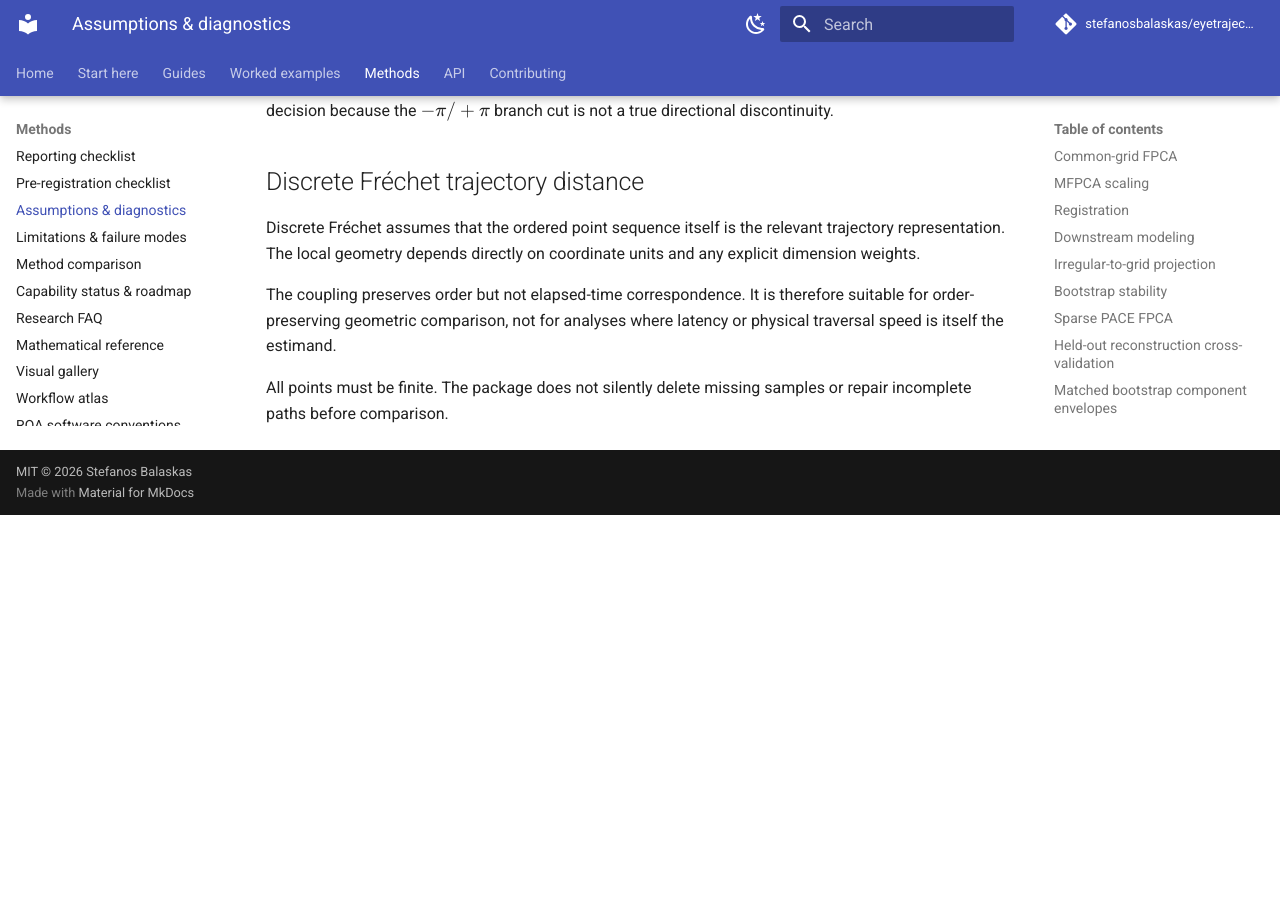
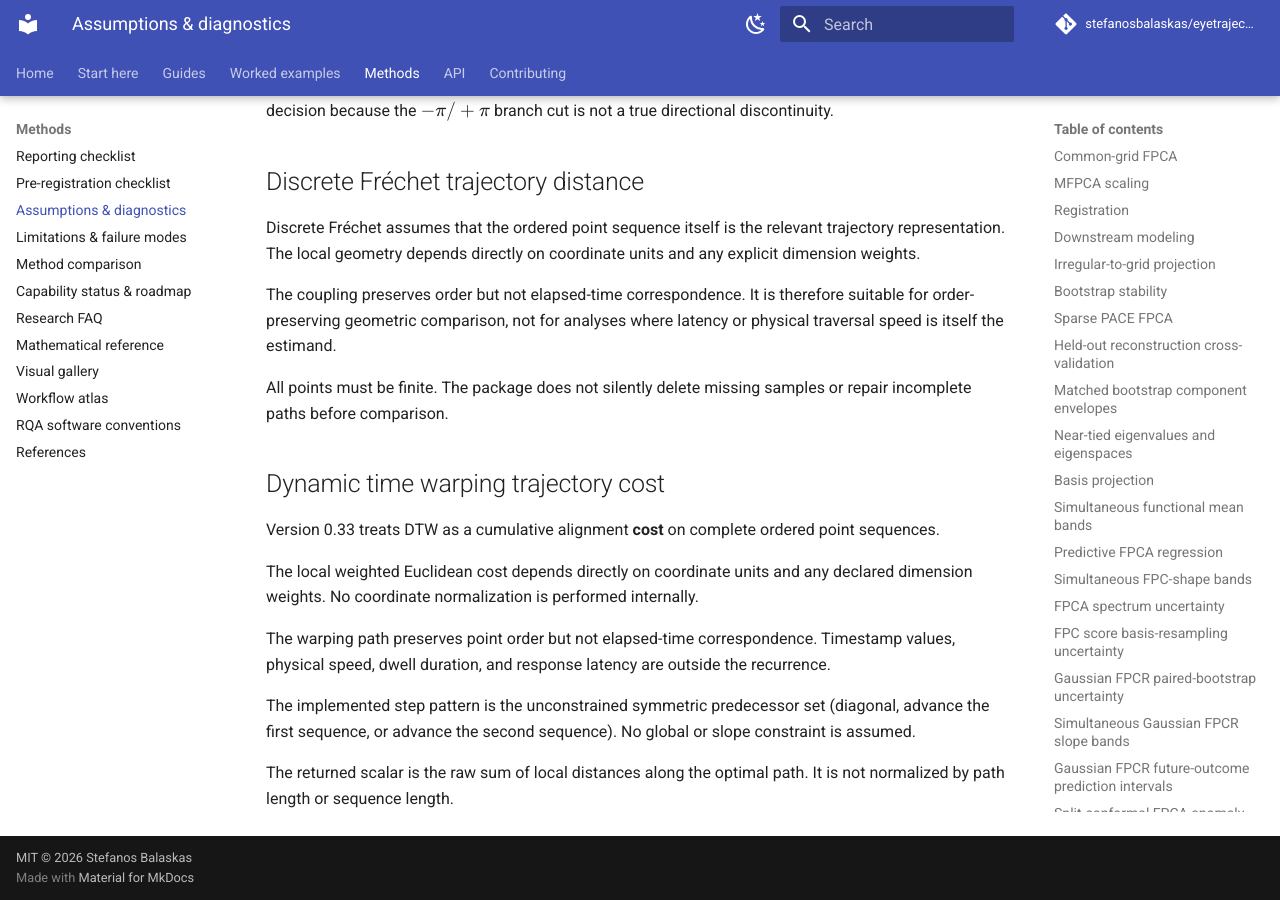
Before and after one commit to stefanosbalaskas/eyetrajectoriespy, an MkDocs documentation site: the page built from docs/methods/assumptions.md, in a window 1280 px wide and 900 px high, scrolled down 11569 px. Built offline with MkDocs 1.6.1 and Material for MkDocs 9.7.7, drawn with Linux system fonts in a browser that asks for light colours; comment, search, counter and statistics services are not loaded; before the commit the page ends 12084 px from its top, so only the background shows below that.

Commit message:
Add ## Dynamic time warping trajectory cost guidance

```diff
--- a/docs/methods/assumptions.md
+++ b/docs/methods/assumptions.md
@@ -313,3 +313,16 @@ Discrete Fréchet assumes that the ordered point sequence itself is the relevant
 The coupling preserves order but not elapsed-time correspondence. It is therefore suitable for order-preserving geometric comparison, not for analyses where latency or physical traversal speed is itself the estimand.
 
 All points must be finite. The package does not silently delete missing samples or repair incomplete paths before comparison.
+
+
+## Dynamic time warping trajectory cost
+
+Version 0.33 treats DTW as a cumulative alignment **cost** on complete ordered point sequences.
+
+The local weighted Euclidean cost depends directly on coordinate units and any declared dimension weights. No coordinate normalization is performed internally.
+
+The warping path preserves point order but not elapsed-time correspondence. Timestamp values, physical speed, dwell duration, and response latency are outside the recurrence.
+
+The implemented step pattern is the unconstrained symmetric predecessor set (diagonal, advance the first sequence, or advance the second sequence). No global or slope constraint is assumed.
+
+The returned scalar is the raw sum of local distances along the optimal path. It is not normalized by path length or sequence length.
```
